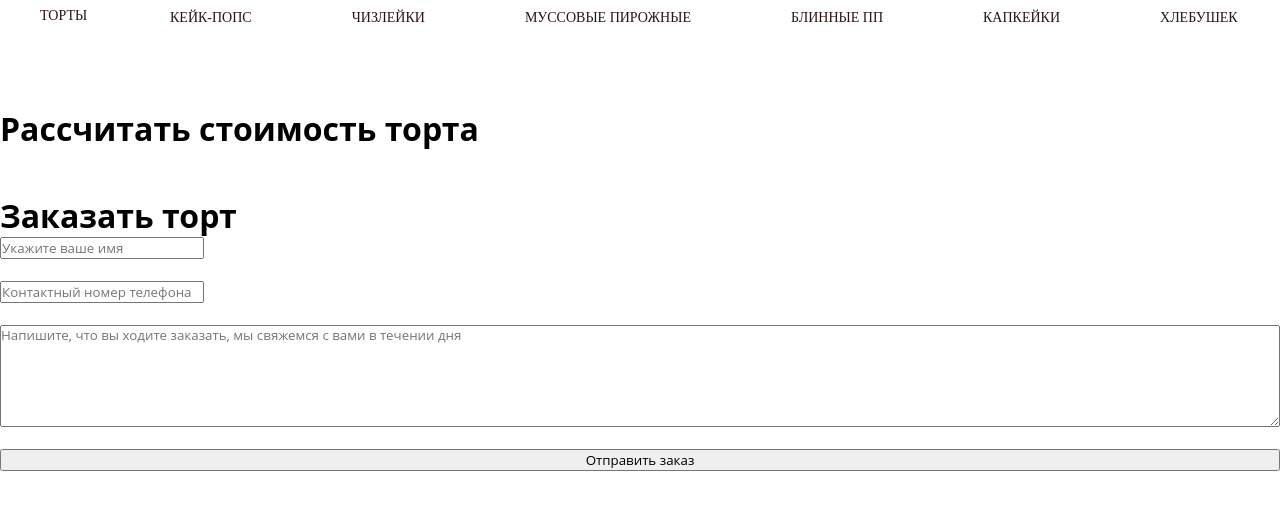
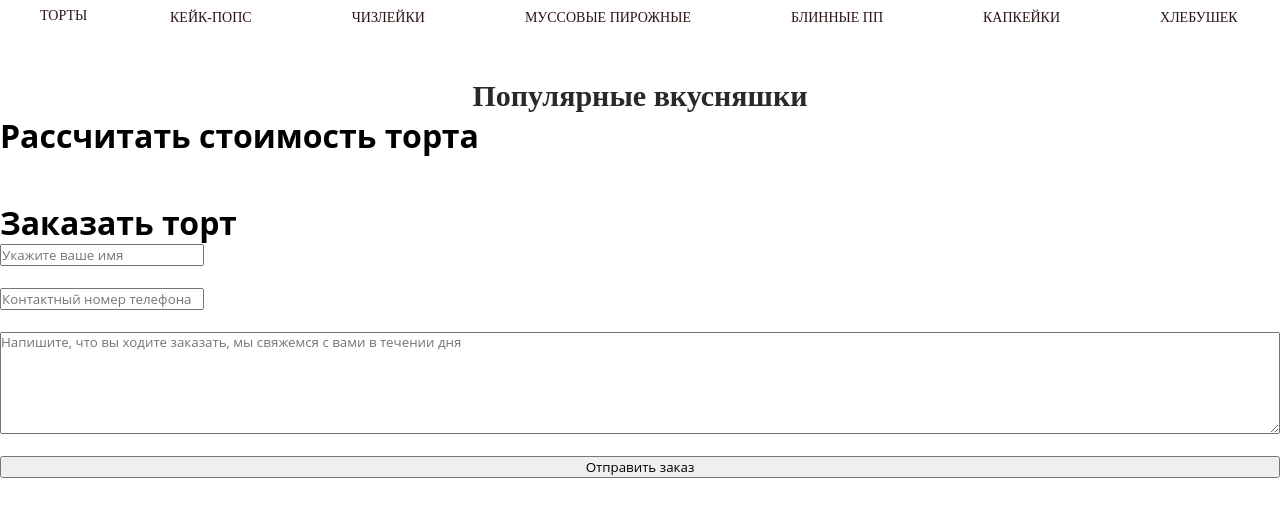
Before and after one commit to Vladislav-create/pptortikinsk, a React app in the folder client/: page / in a window 1280 px wide. Shown: the part 227-744 px from the top of the page. Built offline with nearby package versions, Linux system fonts and the light colour scheme; no server answers.

Commit message:
добавление карточек товаров

```diff
--- a/client/src/components/headerComp/header.module.css
+++ b/client/src/components/headerComp/header.module.css
@@ -11,7 +11,7 @@
     padding-right: calc(50% - 600px);
 }
 .header {
-    margin-bottom: 70px;
+
 }
 .header__top {
     display: flex;
--- /dev/null
+++ b/client/src/components/mainContent/mainContent.module.css
@@ -0,0 +1,27 @@
+:root {
+    --main-bg: #ffd5cd;
+    --main-text: #3CA1D9;
+    --decor-text: #8675a9;
+    --decor-text-hover: #4e26a0;
+    --color-btn: #c3aed6;
+    --color-hover-btn:#8675a9;
+}
+.center {
+    padding-left: calc(50% - 600px);
+    padding-right: calc(50% - 600px);
+}
+.mainContentBox {
+    display: flex;
+    justify-content: center;
+    align-items: center;
+    margin-top: 40px;
+}
+.mainContentHeader {
+    color: rgb(41, 41, 41);
+    font-family: Montserrat;
+    font-size: 30px;
+    font-weight: 600;
+    line-height: 37px;
+    letter-spacing: 0%;
+    text-align: left;
+}
--- /dev/null
+++ b/client/src/components/mainContent/mainContentComp.js
@@ -0,0 +1,13 @@
+/* eslint-disable jsx-a11y/alt-text */
+import styles from './mainContent.module.css'
+
+export function MainContentComp() {
+    return (
+        <section className={`${styles.mainContentBox} ${styles.center}`}>
+            <h1 className={styles.mainContentHeader}>Популярные вкусняшки</h1>
+            <section className={styles.cartsBox}>
+
+            </section>
+        </section>
+    )
+}
--- a/client/src/components/mainImageLable/mainImageLableComp.js
+++ /dev/null
@@ -1,11 +0,0 @@
-/* eslint-disable jsx-a11y/alt-text */
-import styles from './mainImageLable.module.css'
-import mainPhoto from '../../pictures/mainPhoto.jpg'
-
-export function MainImageLableComp() {
-    return (
-        <section className={styles.mainImageBox}>
-
-        </section>
-    )
-}
--- a/client/src/index.js
+++ b/client/src/index.js
@@ -10,7 +10,7 @@ import { Provider } from "react-redux";
 import { store } from "./store";
 // import { ProfilePage } from "./components/testComp/testProfileComp";
 import { HeaderComponent } from "./components/headerComp/headerComponent"
-import { MainImageLableComp } from "./components/mainImageLable/mainImageLableComp"
+import { MainContentComp } from "./components/mainContent/mainContentComp"
 import {CostCalculationComponent} from "./components/costCalculationComp/costCalculationComponent"
 
 // const Info = () => {
@@ -45,7 +45,7 @@ root.render(
   <Provider store={store}>
     <div>
       <HeaderComponent />
-      <MainImageLableComp />
+      <MainContentComp />
       <CostCalculationComponent />
       {/* <Info />
       <TestComp
```
Also changed, not shown: client/src/components/mainImageLable/mainImageLable.module.css (deleted).
